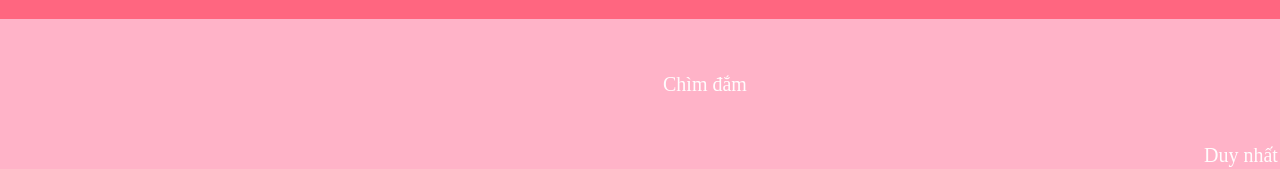
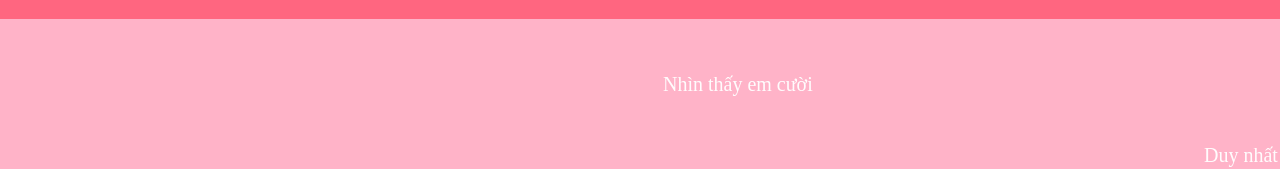
Before and after one commit to devductuan/second-anniversary, a Next.js app: page /my-love in a window 1280 px wide. Shown: the part 781-950 px from the top of the page. Built offline with nearby package versions, Linux system fonts and the light colour scheme.

Commit message:
remove chimdam

```diff
--- a/src/constants/songs.ts
+++ b/src/constants/songs.ts
@@ -102,16 +102,16 @@ export const songs: Song[] = [
         lyricsString: 'Anh không chắc ngày mai không buồn\nTrong tâm trí mình anh chẳng ai chẳng ai muốn hiểu thấu\nSao em không nói một câu lúc này\nDù chỉ một lời nói, đủ khiến cho em giãi bày\n\nKhông quan tâm ai đúng ai sai\nAnh chỉ muốn ở bên em giờ này\nAnh xin lỗi vì làm em buồn\n\nSợ rằng 1 ngày mai không thấy em mỉm cười\nSẽ thế nào nếu như không có em cùng bên đời\nMột ngày chợt vắng tiếng nói ánh mắt vui tươi hồn nhiên của em\nAnh muốn ôm em vào lòng\nÔm cả những nỗi buồn riêng em\n\nAnh không biết dù mai thế nào,\nNhưng anh biết giờ đây tình yêu dường như mới vừa chớm,\nAnh vẫn nhớ nụ hôn ban đầu,\nGiờ này anh ước, được mãi ôm em dài lâu\n\nKhông quan tâm ai đúng ai sai,\nAnh chỉ muốn mình mãi yêu như vậy,\nLiệu em có suy nghĩ như anh\n\nAnh không chắc ngày mai không buồn,\nAnh không chắc ngày mai trời mưa hay trời nắng,\nNhưng anh biết rằng ngay lúc này,\nTình mình lại vừa chớm, và anh muốn ôm em thật chặt\n'
 
     },
-    {
-        id: "chimdam",
-        name: "Chìm đắm",
-        position: "right",
-        thumbnail: "/images/troimua.webp",
-        description: "Đắm chìm trong đôi mắt em rùi đó",
-        songUrl: "/songs/chimdam.wav",
-        order: 8,
-        lyricsString: 'Những ánh sáng lấp lánh như thiên đàng\nLong lanh như vì sao, trông thật dịu dàng\nVà một hình bóng quen thuộc, hôn nhẹ lên mái tóc\nLà một thói quen ta chỉ mong giữ mãi,\n\nSay mê trong ban mai, dưới ánh trăng vàng,\nĐôi tay đan đôi tay, tiếng chim ca hát vang,\nLà giọng nói em thì thầm vào mỗi tối,\nLà bài hát du dương anh như lạc vào trong giấc mơ\n\nThôi thì đành nhớ em anh chìm đắm sau khi buông lời chào nhau,\nTrong đêm tối, chiếc hôn nào ngỡ như chưa từng trao, \nTìm đâu hơi ấm nơi yên sau còn trống\nMai này mình có nhau anh nguyện sẽ yêu em hơn bao ngày qua,\nĐể thôi lại chìm đắm vào mùa đông rét căm,\nAnh lại nhớ môi hôn của em\n\nNếu có những ước muốn, anh xin nhận tội,\nYêu thương đang căng ra, con tim chật chội,\nLại một lời hứa thôi đành chờ đợi tha thứ,\nLà vì lời nói không thành, buông lời giận dữ\n\nGiờ anh biết nỗi buồn ngăn cách đôi mình,\nChẳng thể giúp hai ta ngỏ lời,\nMột lời cũng chẳng còn nghĩa lúc này,\nAnh xin lỗi và xin lỗi em'
-    },
+    // {
+    //     id: "chimdam",
+    //     name: "Chìm đắm",
+    //     position: "right",
+    //     thumbnail: "/images/troimua.webp",
+    //     description: "Đắm chìm trong đôi mắt em rùi đó",
+    //     songUrl: "/songs/chimdam.wav",
+    //     order: 8,
+    //     lyricsString: 'Những ánh sáng lấp lánh như thiên đàng\nLong lanh như vì sao, trông thật dịu dàng\nVà một hình bóng quen thuộc, hôn nhẹ lên mái tóc\nLà một thói quen ta chỉ mong giữ mãi,\n\nSay mê trong ban mai, dưới ánh trăng vàng,\nĐôi tay đan đôi tay, tiếng chim ca hát vang,\nLà giọng nói em thì thầm vào mỗi tối,\nLà bài hát du dương anh như lạc vào trong giấc mơ\n\nThôi thì đành nhớ em anh chìm đắm sau khi buông lời chào nhau,\nTrong đêm tối, chiếc hôn nào ngỡ như chưa từng trao, \nTìm đâu hơi ấm nơi yên sau còn trống\nMai này mình có nhau anh nguyện sẽ yêu em hơn bao ngày qua,\nĐể thôi lại chìm đắm vào mùa đông rét căm,\nAnh lại nhớ môi hôn của em\n\nNếu có những ước muốn, anh xin nhận tội,\nYêu thương đang căng ra, con tim chật chội,\nLại một lời hứa thôi đành chờ đợi tha thứ,\nLà vì lời nói không thành, buông lời giận dữ\n\nGiờ anh biết nỗi buồn ngăn cách đôi mình,\nChẳng thể giúp hai ta ngỏ lời,\nMột lời cũng chẳng còn nghĩa lúc này,\nAnh xin lỗi và xin lỗi em'
+    // },
     {
         id: "nhinthayemcuoi",
         name: "Nhìn thấy em cười",
@@ -119,7 +119,7 @@ export const songs: Song[] = [
         thumbnail: "/images/nhinthayemcuoi.webp",
         description: "Happy wife happy life :3",
         songUrl: "/songs/nhinthayemcuoi.wav",
-        order: 9,
+        order: 8,
         lyricsString: "là nắng hay nụ cười em vẽ lên bầu trời\nlà gió lay nhẹ hồn tôi màu mắt xanh ngời\nlà mưa nhẹ rơi..\nHân hoan chạm khẽ bờ môi\nDưới mái hiên này, có đôi tình nhân, hai ta\n\nNgười hỡi, bao ngày qua anh vẫn mong chờ\nỞ nơi ngôi nhà hạnh phúc mình vẫn thường mơ,\nCùng nhau sẻ chia,\nBuồn vui ngày tháng \nSau này, chúng ta chẳng lìa xa\n\nMột thói quen được biết tên từ lúc anh quen người,\nLà nói yêu và rất yêu người hỡi em yêu ơi,\nDù chỉ có một lòng nhưng anh vẫn luôn trao em,\nVì người mãi luôn là ánh dương rọi sáng soi cuộc đời\n\nVà nếu như mọi lí do để khiến anh vui lòng\nLà em đến bên cạnh mỗi khi đời kéo anh xoay vòng,\nNgưỡi hỡi, có biết bao nhiêu mọi thứ trên đời\nƯớc muốn của anh đã có em rồi\nVà một điều nhỏ nhoi\nLà được thấy em mỗi ngày\n\nTìm về những cơn mưa đầu mùa nơi ta gặp gỡ,\nTrải đầy là những nỗi nhớ khi buông lời chào sau chuyến đi,\nGiờ đây anh đã chọn lối đi chẳng còn cô đơn nữa\nXin cám ơn người,\nCám ơn người đã tới"
     },
     {
@@ -129,7 +129,7 @@ export const songs: Song[] = [
         thumbnail: "/images/mailanguoianhyeu.webp",
         description: "Nhé em <3",
         songUrl: "/songs/mailanguoianhyeu.wav",
-        order: 10,
+        order: 9,
         lyricsString: 'Anh vẫn nhớ lần đầu mà ta gặp nhau\nChẳng thể quên nụ cười\nRồi sau đó mình hẹn một mai thật lâu\nCứ ngỡ lạc nhau cả đời\nRồi một tối khi ta đi xem phim muộn\nChẳng thể chờ đợi thêm nữa\nAnh đã chờ để nói một câu từ lâu với người\n“Anh yêu em, yêu mất rồi!”\n\nChỉ mong rằng ngày mai ta mãi mãi không xa rời\nHãy nắm chặt tay anh nhé\n\nCùng chào mùa xuân với nhau từ nay về sau em nhé\nTừ đông qua mùa hạ\nMỗi ngày sẽ như thế\nCứ thế bên nhau thật lâu, thật lâu\nDù tháng năm qua làm đôi mắt mờ đi\nThì vẫn là em như vậy\nVẫn xinh như vậy\nNgười mãi luôn là người anh yêu\n\nĐã có lúc mình từng giận nhau\nTa chẳng nói một lời\nNém những nỗi buồn phiền vào trong từng câu\nRồi ta chẳng thèm nghĩ tới\nVà sau đó tự nhiên khi thấy em cười\nAnh vội vàng nhặt lấy\nNiềm hạnh phúc mà anh đang có trên đời\nLà được thấy em mỗi ngày\n\nHình dung\nĐược nhìn em xinh xắn mỗi khi em cười\nCó lẽ là anh gặp may\nKhi gặp được em\n\nCùng chào mùa xuân với nhau từ nay về sau em nhé\nTừ đông qua mùa hạ\nMỗi ngày sẽ như thế\nCứ thế bên nhau thật lâu, thật lâu\nDù tháng năm qua làm đôi mắt mờ đi\nThì vẫn là em như vậy\nVẫn xinh như vậy\nNgười mãi luôn là người anh yêu\n\nLa La La',
         liveLink: "https://soundcloud.com/andy-t-on-the-mic/demo-2-mai-la-nguoi-anh-yeu?si=7438d0f8167d49cc83690b1eda50d142&utm_source=clipboard&utm_medium=text&utm_campaign=social_sharing"
     },
```
